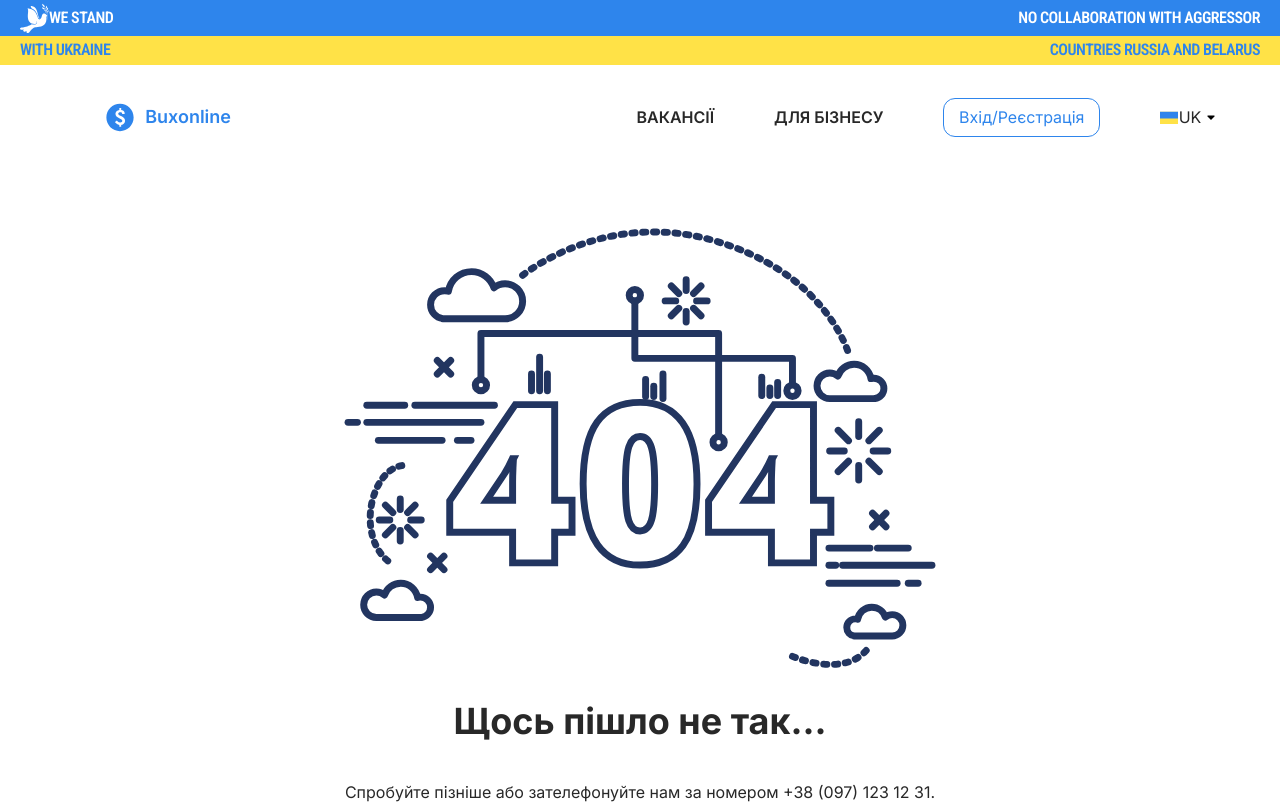
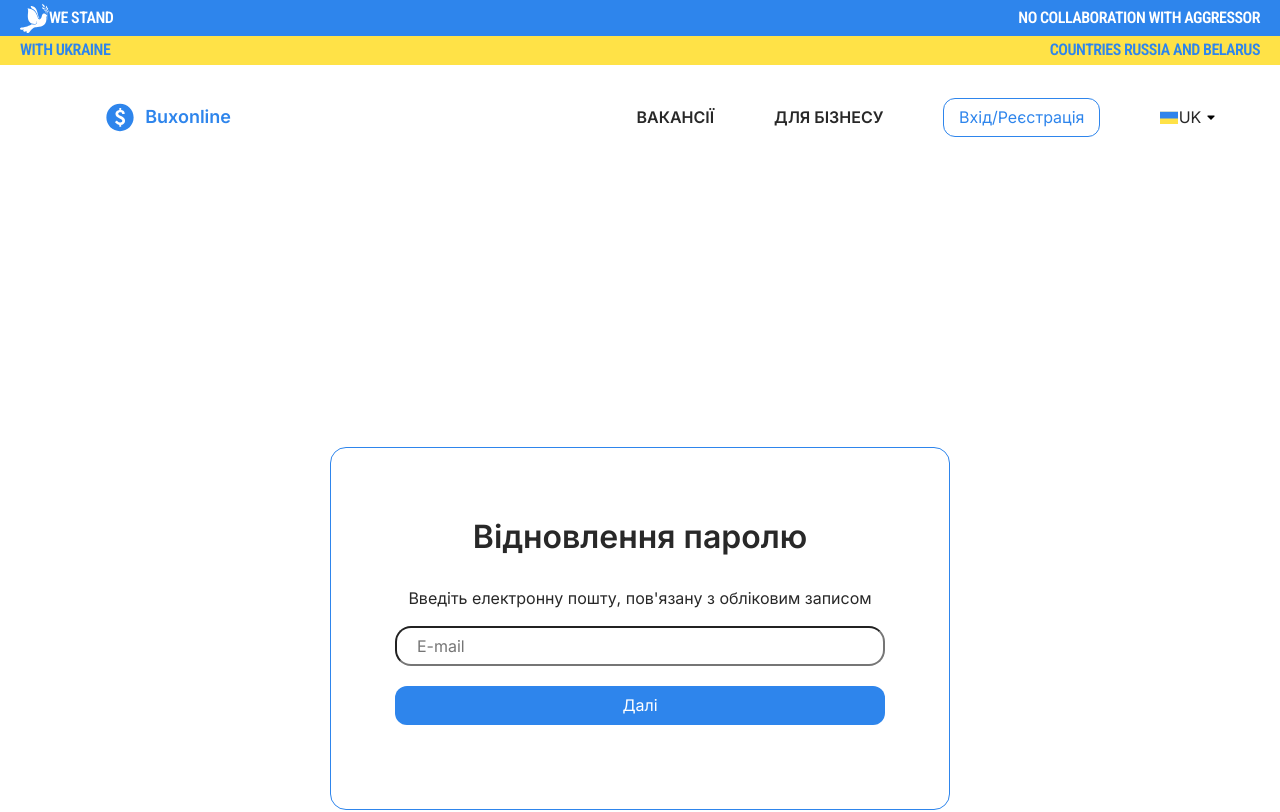
Before and after one commit to SergeyMyronenko/BuxOnline, a React (Vite) app: page /BuxOnline/login/forgot-password in a window 1280 px wide. Shown: the top 812 px of the page. Built offline with nearby package versions, Linux system fonts and the light colour scheme.

Commit message:
Feat: reset password

```diff
--- a/src/App.jsx
+++ b/src/App.jsx
@@ -17,6 +17,7 @@ import './App.scss'
 
 import '@mantine/core/styles.css';
 import VacancyCreated from "./Pages/EmployerPage/VacancyCreated.tsx";
+import ForgotPassword from "./Pages/LogIn/ForgotPassword.jsx";
 
 
 
@@ -48,6 +49,10 @@ function App() {
         <Route path='/BuxOnline/vacancy' element={<Vacancy />} />
 
         <Route path='/BuxOnline/login' element={<LogIn />} />
+        <Route path='/BuxOnline/login/forgot-password' element={<ForgotPassword />} />
+        <Route path='/BuxOnline/login/forgot-password/:email' element={<ForgotPassword />} />
+
+
 
         <Route path='/BuxOnline/register' element={<Register />}/>
         <Route path='/BuxOnline/register/company/' element={<RegisterCompany />} />
--- /dev/null
+++ b/src/Pages/LogIn/ForgotPassword.jsx
@@ -0,0 +1,100 @@
+import React, { useRef } from 'react';
+
+import { useState } from 'react';
+import Header from '../../Components/Header/Header';
+import Nav from '../../Components/Nav/Nav';
+
+import SolidButton from '../../Components/Buttons/SolidButton/SolidButton';
+import InputField from '../../Components/Input/InputField/InputField';
+
+import './LogIn.scss';
+
+/**
+ * ForgotPassword component renders a form for users to reset their password.
+ *
+ * The form includes:
+ * - A header and navigation component.
+ * - An SVG icon and a title indicating password recovery.
+ * - A description prompting the user to enter their email associated with the account.
+ * - An input field for the email.
+ * - A button to submit the form and initiate the password reset process.
+ *
+ * @component
+ * @example
+ * return (
+ *   <ForgotPassword />
+ * )
+ */
+const ForgotPassword = () => {
+    const [email, setEmail] = useState('');
+    const emailRef = useRef(null);
+
+    const [resetCode, setResetCode] = useState('');
+    const resetCodeRef = useRef(null);
+
+
+    const handleCode = (e) => {
+        e.preventDefault();
+        setResetCode(resetCodeRef.current.value);
+
+    };
+    const handleEmail = (e) => {
+        e.preventDefault();
+        setEmail(emailRef.current.value);
+
+    };
+    if (resetCode) {
+        return (
+            <>
+                <Header></Header>
+                <Nav></Nav>
+                <div className="form-wrapper">
+                    <form>
+                        <h2>Введіть пароль</h2>
+                        <p>На пошту <span>{email}</span> був надісланий код, введіть його нижче</p>
+                        <InputField label='Пароль' type='password' placeholder='Пароль' id='password'></InputField>
+                        <InputField label='Підтвердіть пароль' type='password' placeholder='Підтвердіть пароль' id='passwprd'></InputField>
+                        <SolidButton type='button' fontSize={16} onClick={handleCode}>Скинути пароль</SolidButton>
+                    </form>
+                </div >
+            </>
+        )
+    }
+    else if (email) {
+        return (
+            <>
+                <Header></Header>
+                <Nav></Nav>
+                <div className="form-wrapper">
+                    <form>
+                        <h2>Відновлення паролю</h2>
+                        <p>На пошту <span>{email}</span> був надісланий код, введіть його нижче</p>
+                        <input ref={resetCodeRef} label='Код підтвердження' type='number' placeholder='Код підтвердження' id='code' className='forgot-password'></input>
+                        <SolidButton type='button' fontSize={16} onClick={handleCode}>Скинути пароль</SolidButton>
+                    </form>
+                </div >
+            </>
+        )
+
+
+
+    } else return (
+        <>
+            <Header></Header>
+            <Nav></Nav>
+            <div className="form-wrapper">
+                <form>
+                    <h2>Відновлення паролю</h2>
+                    <p>Введіть електронну пошту, пов'язану з обліковим записом</p>
+                    <input ref={emailRef} label='E-mail' type='email' placeholder='E-mail' id='email' className='forgot-password'></input>
+                    <SolidButton type='button' fontSize={16} onClick={handleEmail}>Далі</SolidButton>
+                </form>
+            </div >
+        </>
+    )
+
+
+
+};
+
+export default ForgotPassword;
--- a/src/Pages/LogIn/LogIn.jsx
+++ b/src/Pages/LogIn/LogIn.jsx
@@ -78,6 +78,7 @@ const LogIn = () => {
                     <p>Або за допомогою адресу електронної пошти</p>
                     <InputField label='E-mail' type='email' placeholder='E-mail' id='email'></InputField>
                     <InputField label='Пароль' type='password'  placeholder='Пароль' id='password'></InputField>
+                    <span><Link to='forgot-password'>Забули пароль?</Link></span>
                     <SolidButton type='submit' fontSize={16}>Ввійти</SolidButton>
                     <p>Якщо ви ще не зареєстровані, <Link to='/BuxOnline/register'>ЗАРЕСТРУЙТЕСЬ ТУТ</Link></p>
                 </form>
--- a/src/Pages/LogIn/LogIn.scss
+++ b/src/Pages/LogIn/LogIn.scss
@@ -69,5 +69,12 @@
             width: 100%;
             margin: 20px 0px 20px 0px;
         }
+        .forgot-password{
+            width: 100%;
+            border-radius: 16px;
+            height: 40px;
+            padding-left: 20px;
+        }
     }
+
 }
```
